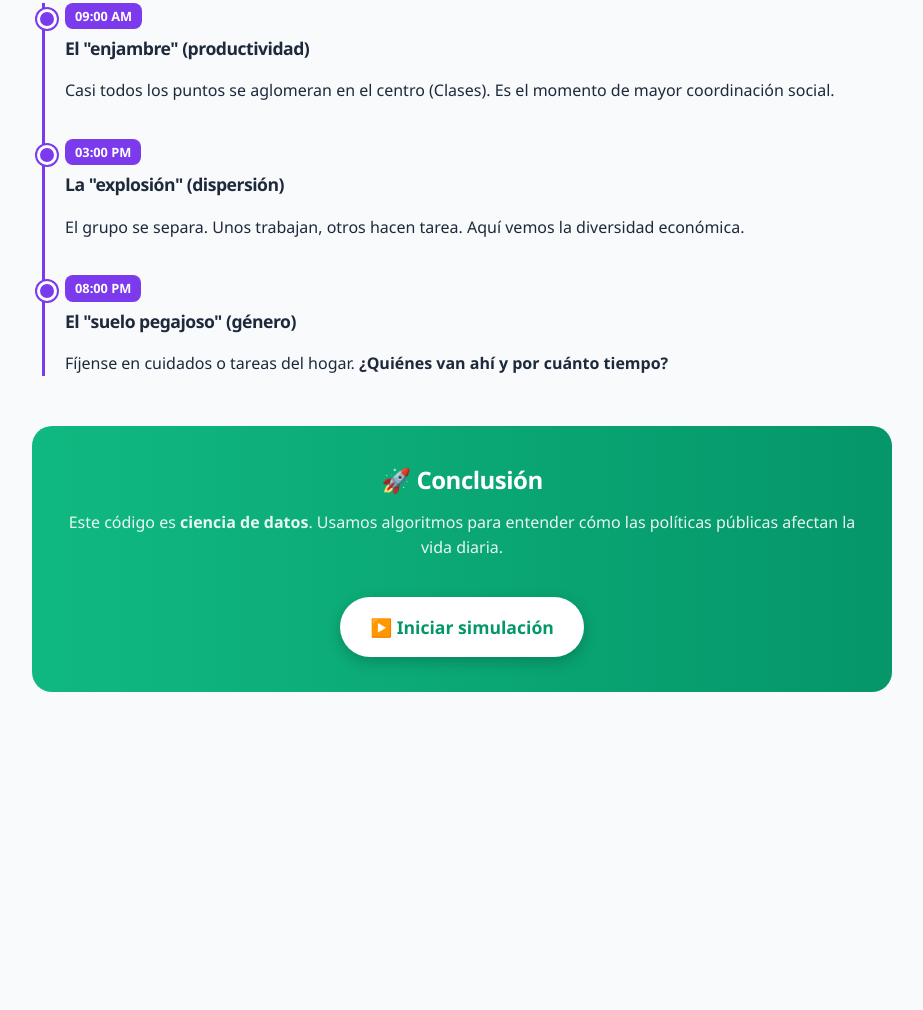
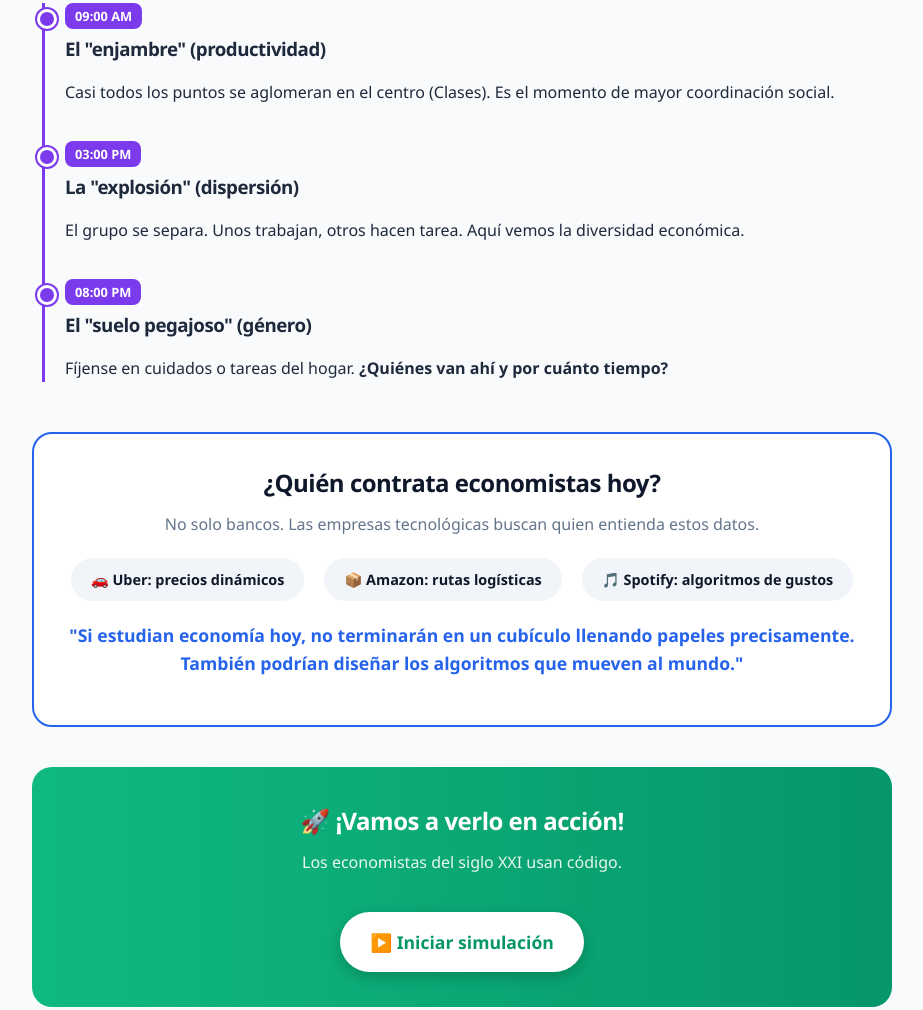
Before and after one commit to adrepech-netizen/promocarrera, a plain HTML site: page index.html in a window 1280 px wide. Shown: the part 1588-2598 px from the top of the page, without its empty margins (178-1101 px from the left). Before the commit the page ends 2340 px from the top, so only its background shows below. Drawn offline with Linux system fonts and the light colour scheme.

Commit message:
Update index.html

```diff
--- a/index.html
+++ b/index.html
@@ -10,14 +10,13 @@
             --primary: #2563eb; /* Azul Tech */
             --secondary: #7c3aed; /* Morado Gaming */
             --accent: #f59e0b; /* Naranja Alerta */
+            --dark: #0f172a;    /* Fondo oscuro profesional */
             --bg: #f8fafc;
             --text: #1e293b;
             --card-bg: #ffffff;
         }
 
-        * {
-            box-sizing: border-box; /* Asegura que los márgenes no rompan el ancho en móviles */
-        }
+        * { box-sizing: border-box; }
 
         body {
             font-family: 'Segoe UI', Roboto, Helvetica, Arial, sans-serif;
@@ -50,12 +49,8 @@
             margin-bottom: 10px; text-transform: uppercase; letter-spacing: 1px;
         }
 
-        /* --- CONTENEDOR PRINCIPAL --- */
-        .container {
-            max-width: 900px;
-            margin: 0 auto;
-            padding: 30px 20px; /* Padding cómodo para móviles */
-        }
+        /* --- CONTENEDOR --- */
+        .container { max-width: 900px; margin: 0 auto; padding: 30px 20px; }
 
         /* --- CHAT INTRO --- */
         .chat-bubble {
@@ -68,53 +63,41 @@
             margin-bottom: 40px;
             position: relative;
         }
-        .chat-bubble::before { content: "📢 Profesor:"; font-weight: bold; color: var(--accent); display: block; margin-bottom: 5px; font-size: 0.9rem; }
+        .chat-bubble::before { content: "📢 ¡Hola a todos!:"; font-weight: bold; color: var(--accent); display: block; margin-bottom: 5px; font-size: 0.9rem; }
 
-        /* --- SECCIÓN 1: CARDS TECH --- */
+        /* --- SECCIONES COMUNES --- */
         .section-title { text-align: center; margin-bottom: 25px; font-size: 1.8rem; color: var(--text); line-height: 1.2; }
         .section-title span { color: var(--primary); font-size: 1rem; display: block; margin-top: 5px; font-weight: normal; }
 
+        /* --- GRID TECH --- */
         .tech-grid {
             display: grid;
-            grid-template-columns: repeat(auto-fit, minmax(280px, 1fr)); /* Se adapta auto */
+            grid-template-columns: repeat(auto-fit, minmax(280px, 1fr));
             gap: 20px;
             margin-bottom: 50px;
         }
-
         .card {
-            background: var(--card-bg);
-            padding: 25px;
-            border-radius: 20px;
-            box-shadow: 0 5px 15px rgba(0,0,0,0.05);
-            text-align: center;
-            border: 1px solid #e2e8f0;
+            background: var(--card-bg); padding: 25px; border-radius: 20px;
+            box-shadow: 0 5px 15px rgba(0,0,0,0.05); text-align: center; border: 1px solid #e2e8f0;
         }
         .card-icon { font-size: 2.5rem; margin-bottom: 10px; display: block; }
         .card h3 { color: var(--primary); margin-bottom: 8px; font-size: 1.2rem; }
         .card p { font-size: 0.95rem; color: #64748b; margin: 0; }
 
-        /* --- SECCIÓN 2: ECONOMÍA (DARK MODE) --- */
+        /* --- ECONOMÍA DARK MODE --- */
         .economy-section {
-            background: #1e293b;
-            color: white;
-            padding: 30px;
-            border-radius: 25px;
-            margin-bottom: 50px;
+            background: #1e293b; color: white; padding: 30px;
+            border-radius: 25px; margin-bottom: 50px;
         }
         .economy-grid {
-            display: grid;
-            grid-template-columns: 1fr 1fr; /* Por defecto 2 columnas */
-            gap: 30px;
-            margin-top: 25px;
+            display: grid; grid-template-columns: 1fr 1fr; gap: 30px; margin-top: 25px;
         }
         .concept-box h3 { color: var(--accent); margin-bottom: 10px; font-size: 1.3rem; }
         .highlight { font-weight: bold; color: #fbbf24; display: block; margin-top: 10px; background: rgba(251, 191, 36, 0.1); padding: 10px; border-radius: 8px; }
 
-        /* --- SECCIÓN 3: TIMELINE --- */
+        /* --- TIMELINE --- */
         .timeline {
-            border-left: 3px solid var(--secondary);
-            padding-left: 20px;
-            margin: 10px 0 50px 10px;
+            border-left: 3px solid var(--secondary); padding-left: 20px; margin: 10px 0 50px 10px;
         }
         .timeline-item { margin-bottom: 35px; position: relative; }
         .timeline-item::before {
@@ -127,53 +110,62 @@
             border-radius: 8px; font-size: 0.8rem; font-weight: bold;
             display: inline-block; margin-bottom: 5px;
         }
-        .timeline-item h3 { font-size: 1.1rem; margin-bottom: 5px; }
+
+        /* --- NUEVA SECCIÓN: MERCADO LABORAL --- */
+        .job-market {
+            background: white;
+            border: 2px solid var(--primary);
+            border-radius: 20px;
+            padding: 30px;
+            margin-bottom: 40px;
+            text-align: center;
+        }
+        .job-logos {
+            display: flex;
+            justify-content: center;
+            gap: 20px;
+            margin: 20px 0;
+            flex-wrap: wrap;
+        }
+        .job-item {
+            background: #f1f5f9;
+            padding: 10px 20px;
+            border-radius: 50px;
+            font-weight: bold;
+            font-size: 0.9rem;
+            color: var(--dark);
+        }
+        .job-punchline {
+            font-size: 1.1rem;
+            color: var(--primary);
+            font-weight: 700;
+            margin-top: 15px;
+        }
 
         /* --- CTA FINAL --- */
         .cta-box {
             background: linear-gradient(90deg, #10b981, #059669);
-            color: white;
-            padding: 35px 20px;
-            text-align: center;
-            border-radius: 20px;
-            margin-bottom: 30px;
+            color: white; padding: 35px 20px; text-align: center;
+            border-radius: 20px; margin-bottom: 30px;
         }
         .cta-btn {
-            display: inline-block;
-            background: white;
-            color: #059669;
-            padding: 16px 30px;
-            margin-top: 20px;
-            border-radius: 50px;
-            font-weight: bold;
-            text-decoration: none;
-            box-shadow: 0 5px 15px rgba(0,0,0,0.2);
-            font-size: 1.1rem;
+            display: inline-block; background: white; color: #059669;
+            padding: 16px 30px; margin-top: 20px; border-radius: 50px;
+            font-weight: bold; text-decoration: none;
+            box-shadow: 0 5px 15px rgba(0,0,0,0.2); font-size: 1.1rem;
             transition: transform 0.2s;
         }
 
-        /* --- OPTIMIZACIÓN MÓVIL (MEDIA QUERIES) --- */
+        /* RESPONSIVE */
         @media (max-width: 768px) {
             header { padding: 40px 15px; border-bottom-left-radius: 30px; border-bottom-right-radius: 30px; }
             header h1 { font-size: 2rem; }
-
             .container { padding: 20px 15px; }
-
             .section-title { font-size: 1.6rem; }
-
-            /* Pone las columnas de economía en una sola fila vertical */
             .economy-grid { grid-template-columns: 1fr; gap: 30px; }
             .economy-section { padding: 25px 20px; }
-
-            /* Ajustes del timeline para pantallas estrechas */
             .timeline { margin-left: 5px; padding-left: 25px; }
-
-            /* Botón grande para dedos */
-            .cta-btn {
-                display: block;
-                width: 100%;
-                text-align: center;
-            }
+            .cta-btn { display: block; width: 100%; text-align: center; }
         }
     </style>
 </head>
@@ -254,9 +246,24 @@
             </div>
         </div>
 
+        <div class="job-market">
+            <h2 style="font-size: 1.5rem; color: var(--dark);">¿Quién contrata economistas hoy?</h2>
+            <p style="margin-top: 10px; color: #64748b;">No solo bancos. Las empresas tecnológicas buscan quien entienda estos datos.</p>
+
+            <div class="job-logos">
+                <div class="job-item">🚗 Uber: precios dinámicos</div>
+                <div class="job-item">📦 Amazon: rutas logísticas</div>
+                <div class="job-item">🎵 Spotify: algoritmos de gustos</div>
+            </div>
+
+            <p class="job-punchline">
+                "Si estudian economía hoy, no terminarán en un cubículo llenando papeles precisamente. También podrían diseñar los algoritmos que mueven al mundo."
+            </p>
+        </div>
+
         <div class="cta-box">
-            <h2>🚀 Conclusión</h2>
-            <p style="margin-top: 10px; opacity: 0.9;">Este código es <strong>ciencia de datos</strong>. Usamos algoritmos para entender cómo las políticas públicas afectan la vida diaria.</p>
+            <h2>🚀 ¡Vamos a verlo en acción!</h2>
+            <p style="margin-top: 10px; opacity: 0.9;">Los economistas del siglo XXI usan código.</p>
 
             <a href=https://adrepech-netizen.github.io/cronografias/cajanegra.html class="cta-btn">▶️ Iniciar simulación</a>
         </div>
```
